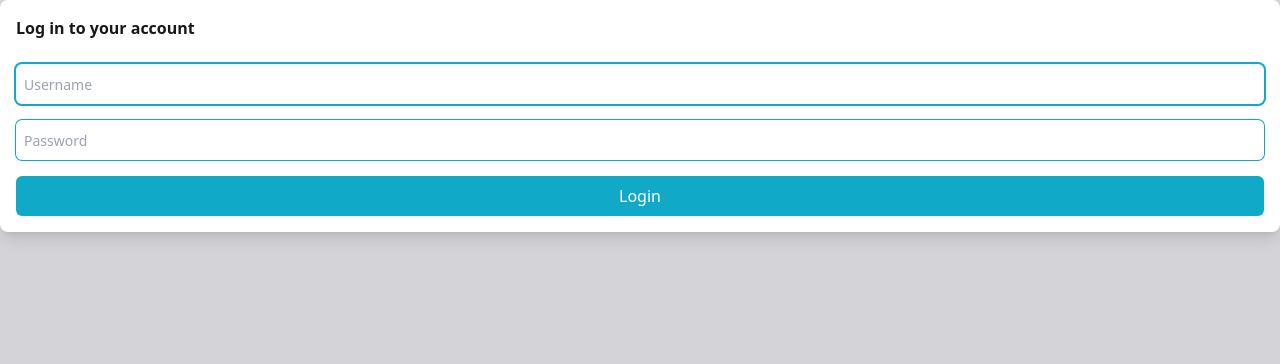
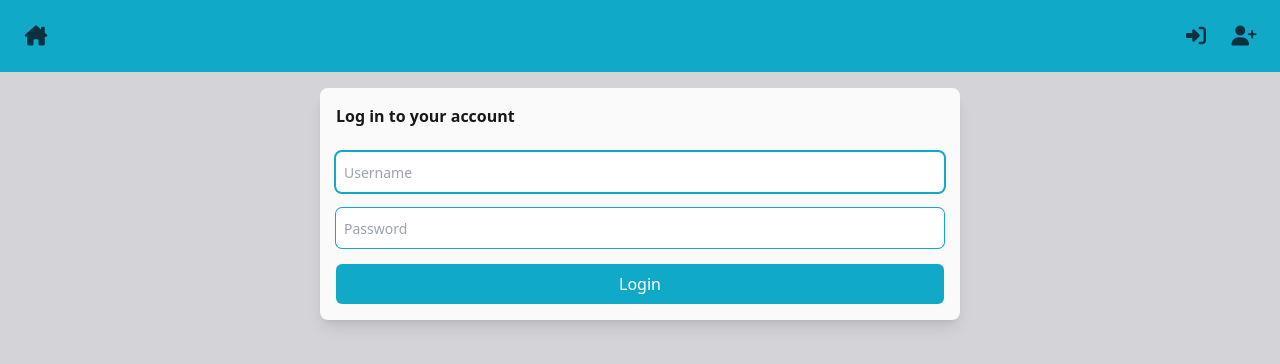
Before and after one commit to alitarika/blogMERN, a React (Vite) app in the folder frontend/: page /login in a window 1280 px wide. Shown: the top 364 px of the page. Built offline with nearby package versions, Linux system fonts and the light colour scheme.

Commit message:
route refactor

```diff
--- a/frontend/src/App.jsx
+++ b/frontend/src/App.jsx
@@ -7,9 +7,10 @@ const App = () => {
   return (
     <BrowserRouter>
       <Routes>
-        <Route path="/" element={<Layout />}></Route>
-        <Route path="/login" element={<Login />}></Route>
-        <Route path="/register" element={<Register />} />
+        <Route path="/" element={<Layout />}>
+          <Route path="login" element={<Login />} />
+          <Route path="register" element={<Register />} />
+        </Route>
       </Routes>
     </BrowserRouter>
   );
--- a/frontend/src/assets/app.css
+++ b/frontend/src/assets/app.css
@@ -7,7 +7,7 @@
     @apply text-xl size-10 rounded-md text-pr-950 hover:text-pr-999 hover:bg-pr-600 grid place-content-center;
   }
   .card {
-    @apply bg-white p-4 rounded-lg shadow-lg;
+    @apply bg-zinc-50 p-4 rounded-lg shadow-lg max-w-[640px] mx-auto;
   }
   .title {
     @apply font-bold mb-6;
```
